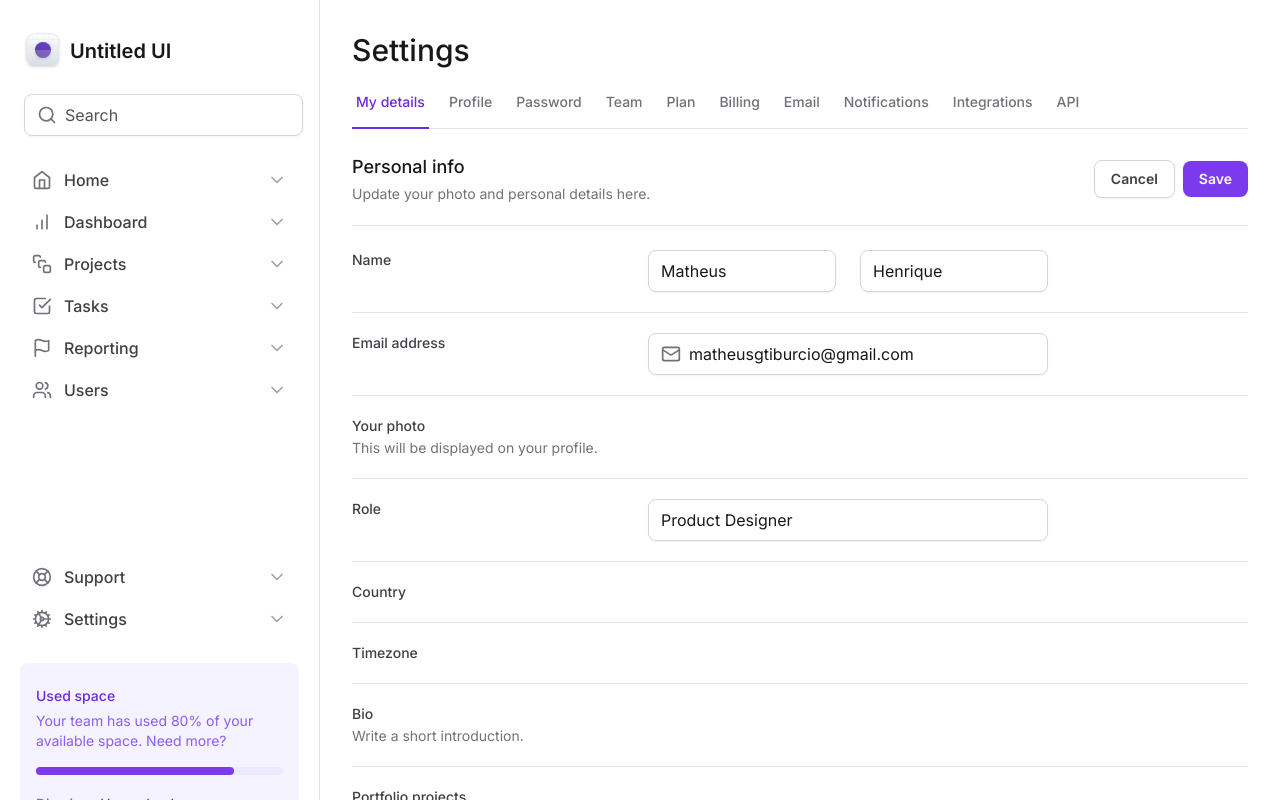
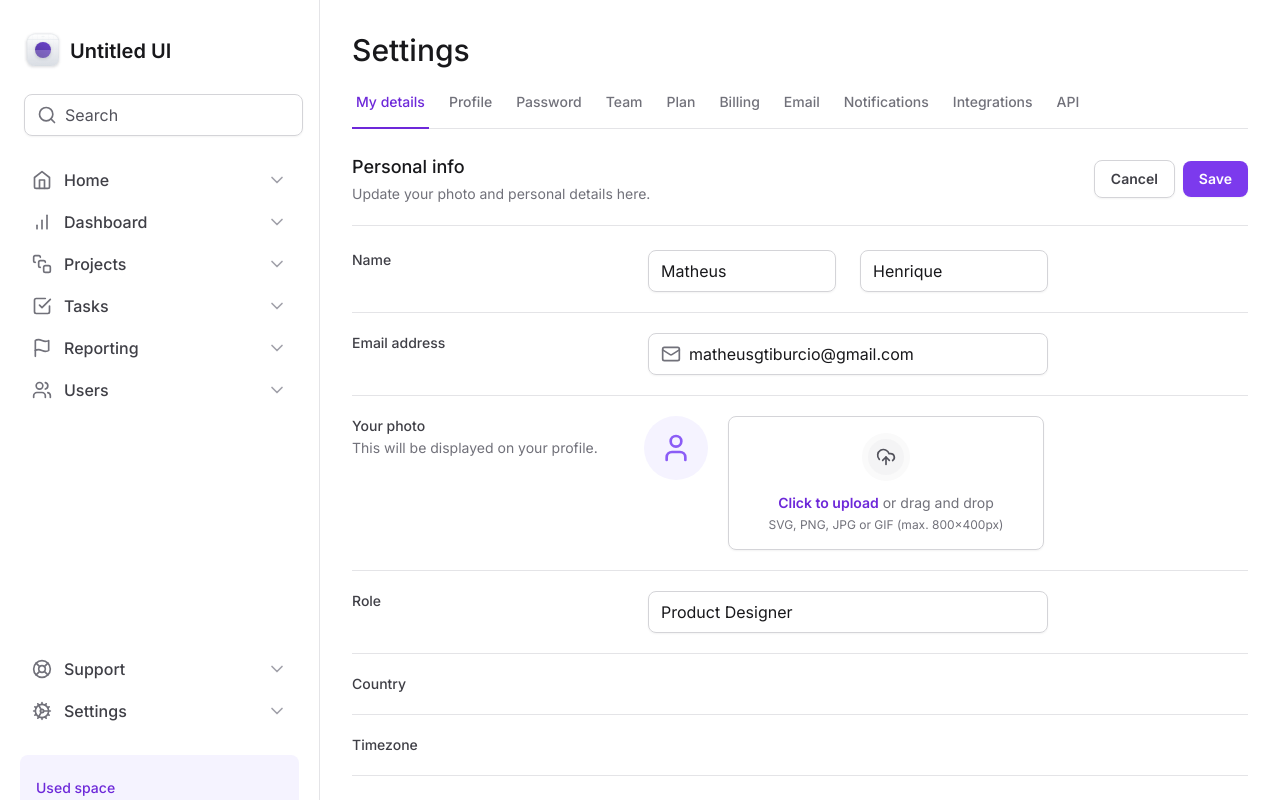
Before and after one commit to 0kira-vgl/tailwind-next, a Next.js app: page / in a window 1280 px wide. Shown: the top 800 px of the page. Built offline with nearby package versions, Linux system fonts and the light colour scheme.

Commit message:
add upload avatar

```diff
--- a/src/app/page.tsx
+++ b/src/app/page.tsx
@@ -1,6 +1,6 @@
 import { SettiingTabs } from "@/components/SettiingTabs";
 import { InputControl, InputPrefix, InputRoot } from "@/components/Input";
-import { Mail } from "lucide-react";
+import { Mail, UploadCloud, User } from "lucide-react";
 
 export default function Home() {
   return (
@@ -78,7 +78,7 @@
 
           <div className="grid gap-3 grid-cols-form pt-5">
             <label
-              htmlFor="email"
+              htmlFor="photo"
               className="text-sm font-medium text-zinc-700"
             >
               Your photo
@@ -86,7 +86,33 @@
                 This will be displayed on your profile.
               </span>
             </label>
-            <div></div>
+            <div className="flex items-start gap-5">
+              <div className="bg-violet-50 flex h-16 w-16 items-center justify-center rounded-full">
+                <User className="w-8 h-8 text-violet-500" />
+              </div>
+
+              <label
+                htmlFor="photo"
+                className="group flex-1 flex cursor-pointer flex-col items-center gap-3 rounded-lg border border-zinc-300 px-6 py-4 text-center text-zinc-500 shadow-sm hover:border-violet-200 hover:bg-violet-25 hover:text-violet-500"
+              >
+                <div className="rounded-full border-6 border-zinc-50 bg-zinc-100 p-2 group-hover:border-violet-50 group-hover:bg-violet-100">
+                  <UploadCloud className="w-5 h-5 text-zinc-600 group-hover:text-violet-600" />
+                </div>
+
+                <div className="flex flex-col items-center gap-1">
+                  <span className="text-sm">
+                    <span className="font-semibold text-violet-700">
+                      Click to upload
+                    </span>{" "}
+                    or drag and drop
+                  </span>
+                  <span className="text-xs">
+                    SVG, PNG, JPG or GIF (max. 800x400px)
+                  </span>
+                </div>
+              </label>
+              <input type="file" className="sr-only" id="photo" />
+            </div>
           </div>
 
           <div className="grid gap-3 grid-cols-form pt-5">
--- a/tailwind.config.ts
+++ b/tailwind.config.ts
@@ -14,6 +14,16 @@
         form: "minmax(7.5rem, 17.5rem) minmax(25rem, 1fr) minmax(0, 15rem)",
       },
 
+      borderWidth: {
+        6: "6px",
+      },
+
+      colors: {
+        violet: {
+          25: "#fcfaff",
+        },
+      },
+
       backgroundImage: {
         "gradient-radial": "radial-gradient(var(--tw-gradient-stops))",
         "gradient-conic":
```
